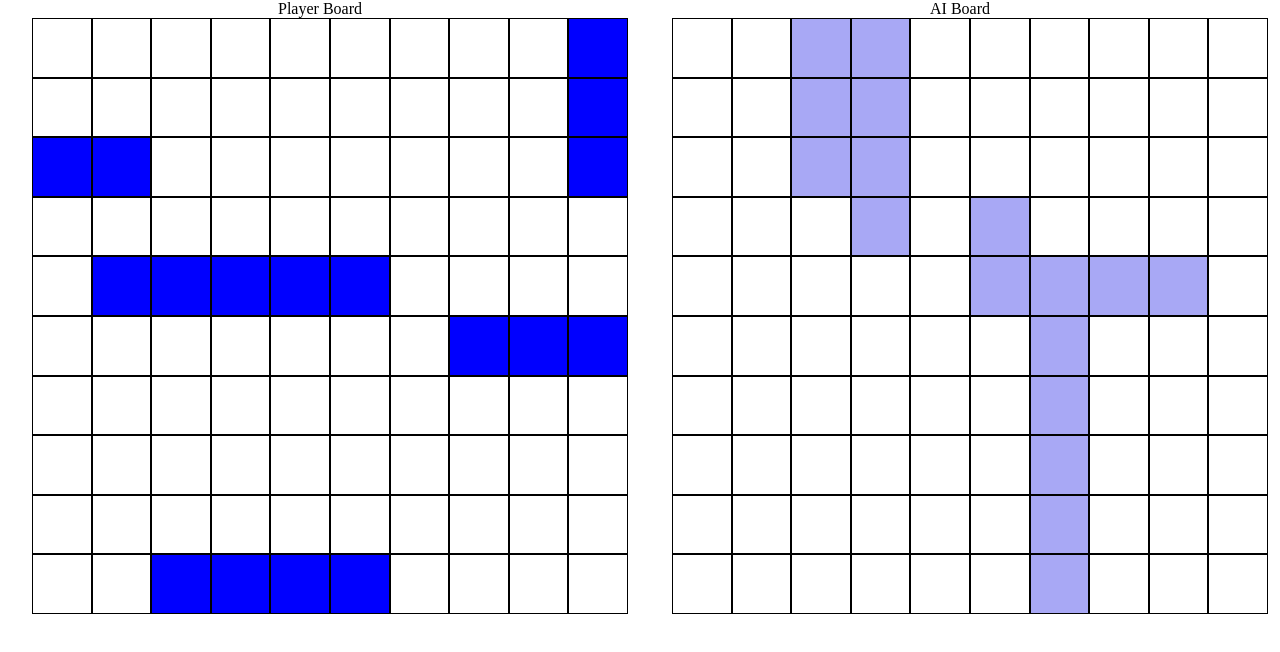
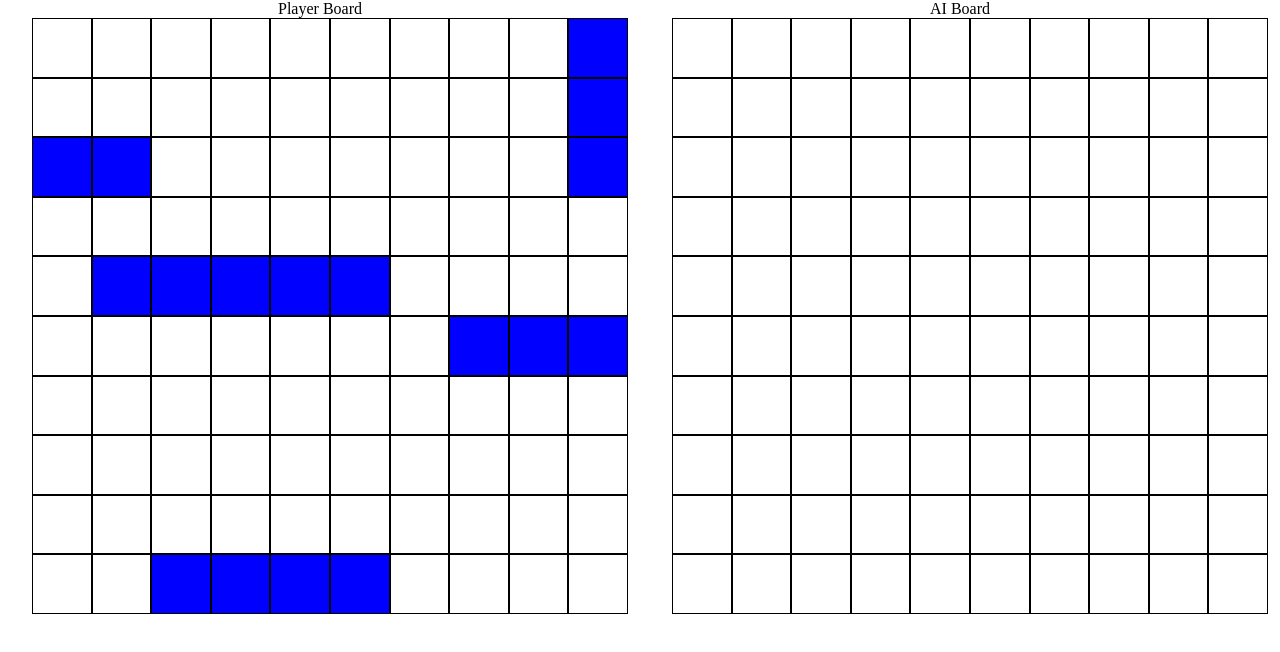
Before and after one commit to calansc/battleship, a website built with webpack: page dist/index.html in a window 1280 px wide. Built offline with Linux system fonts and the light colour scheme.

Commit message:
Remove ship background style from AI board

```diff
--- a/src/style.css
+++ b/src/style.css
@@ -36,7 +36,7 @@
     background-color: blue;
 }
 .aiBoardCell.ship{
-    background-color: rgb(168, 168, 245);
+    /* background-color: rgb(168, 168, 245); */
 }
 .hit {
 
```
Also changed, not shown: dist/main.js.
